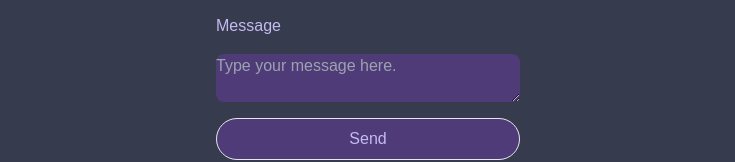
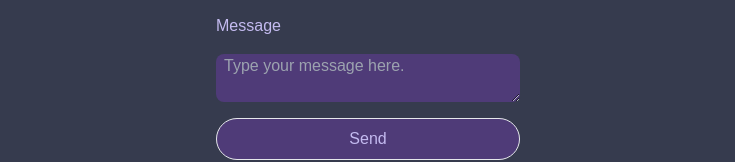
Before and after one commit to amreshpro/proportfolio, a Next.js app: page / in a window 1280 px wide. Shown: the part 2878-3040 px from the top of the page, without its empty margins (272-1007 px from the left). Built offline with nearby package versions, Linux system fonts and the light colour scheme.

Commit message:
padding in textarea

```diff
--- a/components/contact/index.tsx
+++ b/components/contact/index.tsx
@@ -71,7 +71,7 @@ export default function Contact() {
             required
             name="message"
             placeholder="Type your message here."
-            className="rounded-lg"
+            className="rounded-lg px-2"
           />
           <input
             type="submit"
```
